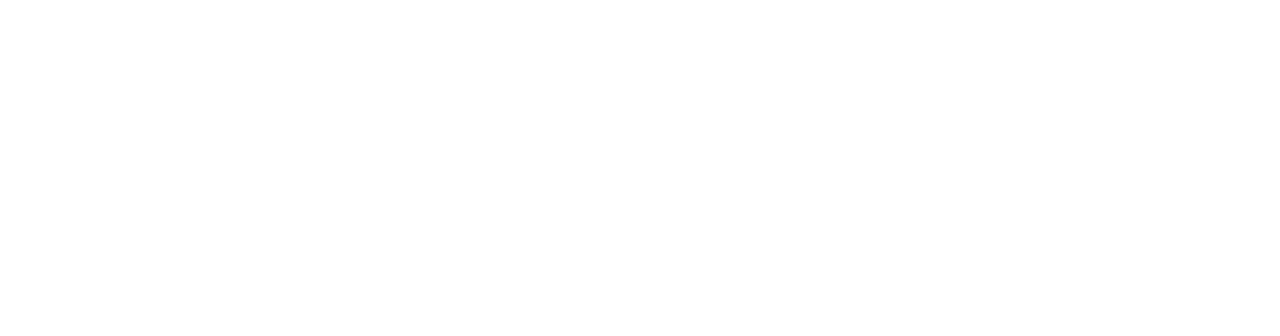
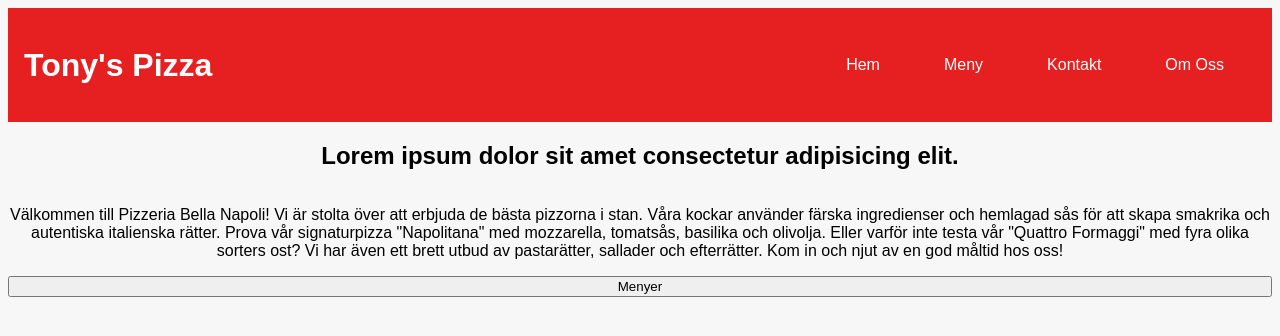
Before and after one commit to jont-ctrl/bootcamp-v39-LKPG1-FJSX24, a plain HTML site: page index.html in a window 1280 px wide. Drawn offline with Linux system fonts and the light colour scheme.

Commit message:
added header

```diff
--- /dev/null
+++ b/index.css
@@ -0,0 +1,48 @@
+body {
+  font-family: Arial, Helvetica, sans-serif;
+  background-color: hsl(0, 0%, 97%);
+}
+
+header {
+  background-color: rgb(230, 32, 32);
+  color: white;
+  display: flex;
+  justify-content: space-between;
+  padding-left: 1rem;
+  padding-right: 1rem;
+  align-items: center;
+}
+
+header ul {
+  display: flex;
+  align-items: center;
+  justify-content: center;
+}
+
+header nav {
+  display: flex;
+}
+
+header li a {
+  text-decoration: none;
+  color: white;
+
+  display: inline-block;
+  padding: 2rem;
+}
+
+header li a:hover {
+  background-color: black;
+}
+
+header li {
+  align-items: center;
+  list-style-type: none;
+}
+
+main {
+  text-align: center;
+  display: flex;
+  justify-content: center;
+  flex-direction: column;
+}
--- a/index.html
+++ b/index.html
@@ -3,7 +3,35 @@
   <head>
     <meta charset="UTF-8" />
     <meta name="viewport" content="width=device-width, initial-scale=1.0" />
-    <title>Document</title>
+    <title>Tony's Pizza</title>
+    <link rel="stylesheet" href="index.css" />
+    <link rel="shortcut icon" href="favicon.ico" type="image/x-icon" />
   </head>
-  <body></body>
+  <body>
+    <header>
+      <h1>Tony's Pizza</h1>
+      <nav>
+        <ul>
+          <li><a href="#">Hem</a></li>
+          <li><a href="#">Meny</a></li>
+          <li><a href="#">Kontakt</a></li>
+          <li><a href="#">Om Oss</a></li>
+        </ul>
+      </nav>
+    </header>
+    <main>
+      <h2>Lorem ipsum dolor sit amet consectetur adipisicing elit.</h2>
+      <p>
+        Välkommen till Pizzeria Bella Napoli! Vi är stolta över att erbjuda de
+        bästa pizzorna i stan. Våra kockar använder färska ingredienser och
+        hemlagad sås för att skapa smakrika och autentiska italienska rätter.
+        Prova vår signaturpizza "Napolitana" med mozzarella, tomatsås, basilika
+        och olivolja. Eller varför inte testa vår "Quattro Formaggi" med fyra
+        olika sorters ost? Vi har även ett brett utbud av pastarätter, sallader
+        och efterrätter. Kom in och njut av en god måltid hos oss!
+      </p>
+      <button>Menyer</button>
+    </main>
+  </body>
+  <footer></footer>
 </html>
```
Also changed, not shown: favicon.ico (added), style.css (deleted).
